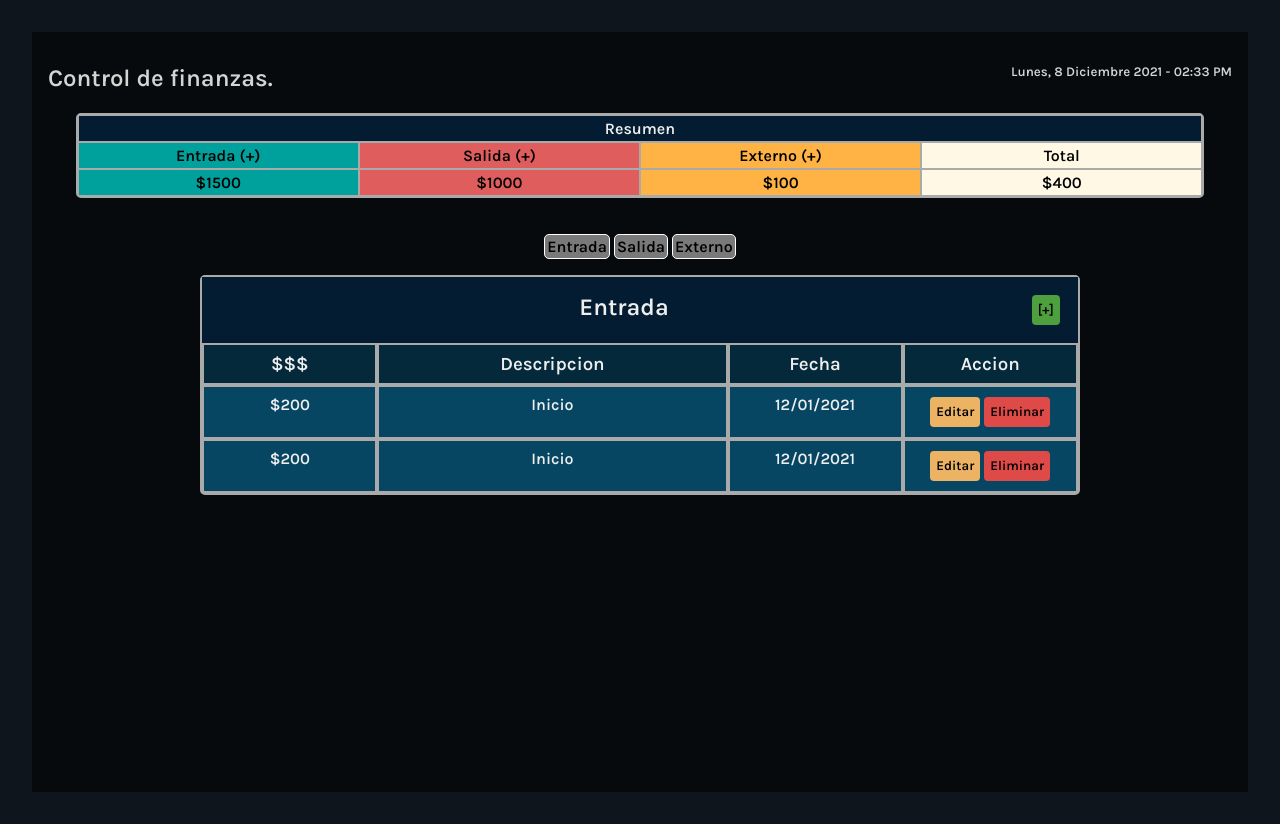
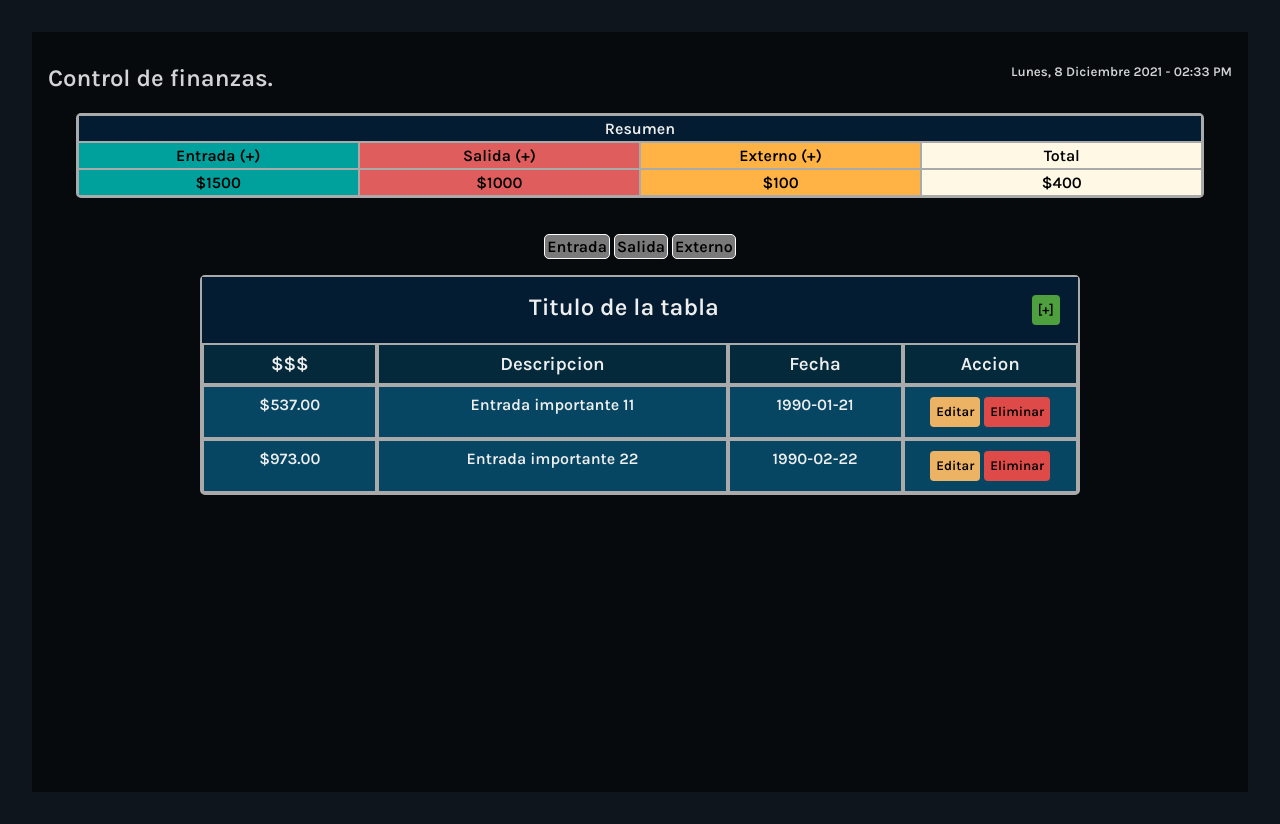
Before and after one commit to VlV-515/5-AppControlFinanzas, an Angular app: page /home in a window 1280 px wide. Built offline with nearby package versions, Linux system fonts and the light colour scheme.

Commit message:
Cambia nombre de interface, elimina la seccion category, Manda datos de home a table y table pintaa los datos.

```diff
--- a/src/app/home/components/form/form.component.html
+++ b/src/app/home/components/form/form.component.html
@@ -15,13 +15,6 @@
             <label for="date">Fecha</label>
             <input required name="date" formControlName="date" type="date">
         </div>
-        <div class="">
-            <label for="category">Categoria</label>
-            <select required name="category" formControlName="category">
-                <option value="0">Selecciona una opcion</option>
-                <option value="casa">Casa</option>
-            </select>
-        </div>
     </div>
     <div class="">
         <button type="submit" [disabled]="!formData.valid">
--- a/src/app/home/components/form/form.component.ts
+++ b/src/app/home/components/form/form.component.ts
@@ -1,4 +1,4 @@
-import { HomeInt } from './../../interfaces/home.interface';
+import { DataInt } from './../../interfaces/home.interface';
 import { Component, OnInit } from '@angular/core';
 import { FormBuilder, FormGroup } from '@angular/forms';
 
@@ -22,11 +22,10 @@ export class FormComponent implements OnInit {
       quant: ['999'],
       description: ['Tienda'],
       date: ['1990-12-21'],
-      category: [0],
     });
   }
 
-  btnSave(form:HomeInt): void {
+  btnSave(form:DataInt): void {
     console.log('Funciono');
     console.log(form);
   }
--- a/src/app/home/components/table/table.component.css
+++ b/src/app/home/components/table/table.component.css
@@ -44,6 +44,7 @@
   border-radius: 4px;
   font-weight: bold;
   transition: all 0.2s;
+  cursor: pointer;
 }
 .editBtn {
   background: #ecb365;
--- a/src/app/home/components/table/table.component.html
+++ b/src/app/home/components/table/table.component.html
@@ -1,7 +1,7 @@
 <div class="containerTable">
     <div class="titleTable">
         <span></span>
-        <h1>Entrada</h1>
+        <h1>{{titleTable}}</h1>
         <button class="addBtn">[+]</button>
     </div>
     <div class="headerTable">
@@ -18,22 +18,15 @@
             <h3>Accion</h3>
         </div>
     </div>
-    <div class="lineTable">
-        <div class="quant">$200</div>
-        <div class="description">Inicio</div>
-        <div class="date">12/01/2021</div>
-        <div class="action">
-            <button class="editBtn">Editar</button>
-            <button class="deleteBtn">Eliminar</button>
+    <ng-form *ngFor="let data of dataTable; let i=index">
+        <div class="lineTable">
+            <div class="quant">{{data.quant|currency}}</div>
+            <div class="description">{{data.description}}</div>
+            <div class="date">{{data.date}}</div>
+            <div class="action">
+                <button class="editBtn">Editar</button>
+                <button class="deleteBtn">Eliminar</button>
+            </div>
         </div>
-    </div>
-    <div class="lineTable">
-        <div class="quant">$200</div>
-        <div class="description">Inicio</div>
-        <div class="date">12/01/2021</div>
-        <div class="action">
-            <button class="editBtn">Editar</button>
-            <button class="deleteBtn">Eliminar</button>
-        </div>
-    </div>
+    </ng-form>
 </div>
--- a/src/app/home/home.component.html
+++ b/src/app/home/home.component.html
@@ -30,7 +30,7 @@
             <div class="selectorTableItem">Externo</div>
         </div>
         <div class="table">
-            <app-table></app-table>
+            <app-table [titleTable]="titleTable" [dataTable]="dataTable"></app-table>
         </div>
     </section>
 </div>
--- a/src/app/home/home.component.ts
+++ b/src/app/home/home.component.ts
@@ -1,15 +1,64 @@
+import { DataInt } from './interfaces/home.interface';
 import { Component, OnInit } from '@angular/core';
 
 @Component({
   selector: 'app-home',
   templateUrl: './home.component.html',
-  styleUrls: ['./home.component.css']
+  styleUrls: ['./home.component.css'],
 })
 export class HomeComponent implements OnInit {
-
-  constructor() { }
+  entradaDataMock: DataInt[] = [
+    {
+      quant: 537,
+      description: 'Entrada importante 11',
+      date: '1990-01-21',
+    },
+    {
+      quant: 973,
+      description: 'Entrada importante 22',
+      date: '1990-02-22',
+    },
+  ];
+  salidaDataMock: DataInt[] = [
+    {
+      quant: 537,
+      description: 'Salida importante 11',
+      date: '1990-01-21',
+    },
+    {
+      quant: 973,
+      description: 'Salida importante 22',
+      date: '1990-02-22',
+    },
+  ];
+  externoDataMock: DataInt[] = [
+    {
+      quant: 537,
+      description: 'Externo importante 11',
+      date: '1990-01-21',
+    },
+    {
+      quant: 973,
+      description: 'Externo importante 22',
+      date: '1990-02-22',
+    },
+  ];
+  /* ============================== */
+  /* ============================== */
+  /* ============================== */
+  inData!: DataInt[];
+  outData!: DataInt[];
+  otherData!: DataInt[];
+  titleTable: string = 'Titulo de la tabla';
+  dataTable!: DataInt[];
+  constructor() {}
 
   ngOnInit(): void {
+    this.fillInData();
   }
 
+  fillInData(): void {
+    /* TODO: Service */
+    this.dataTable = this.entradaDataMock;
+  }
 }
--- a/src/app/home/interfaces/home.interface.ts
+++ b/src/app/home/interfaces/home.interface.ts
@@ -1,6 +1,5 @@
-export interface HomeInt {
+export interface DataInt {
   quant: number;
   description: string;
   date: string;
-  category: string;
 }
```
Also changed, not shown: src/app/home/components/table/table.component.ts (+7 -5 lines).
